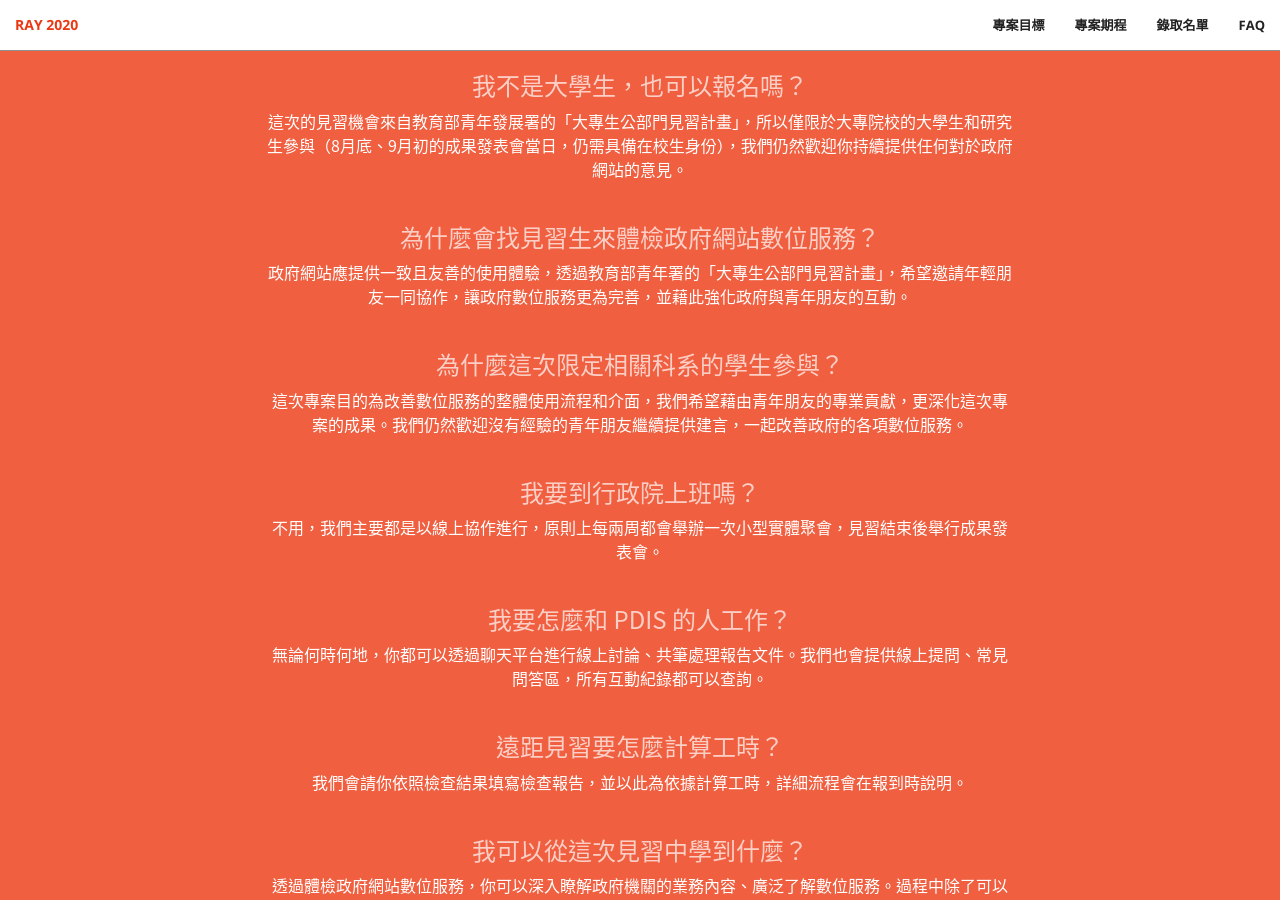
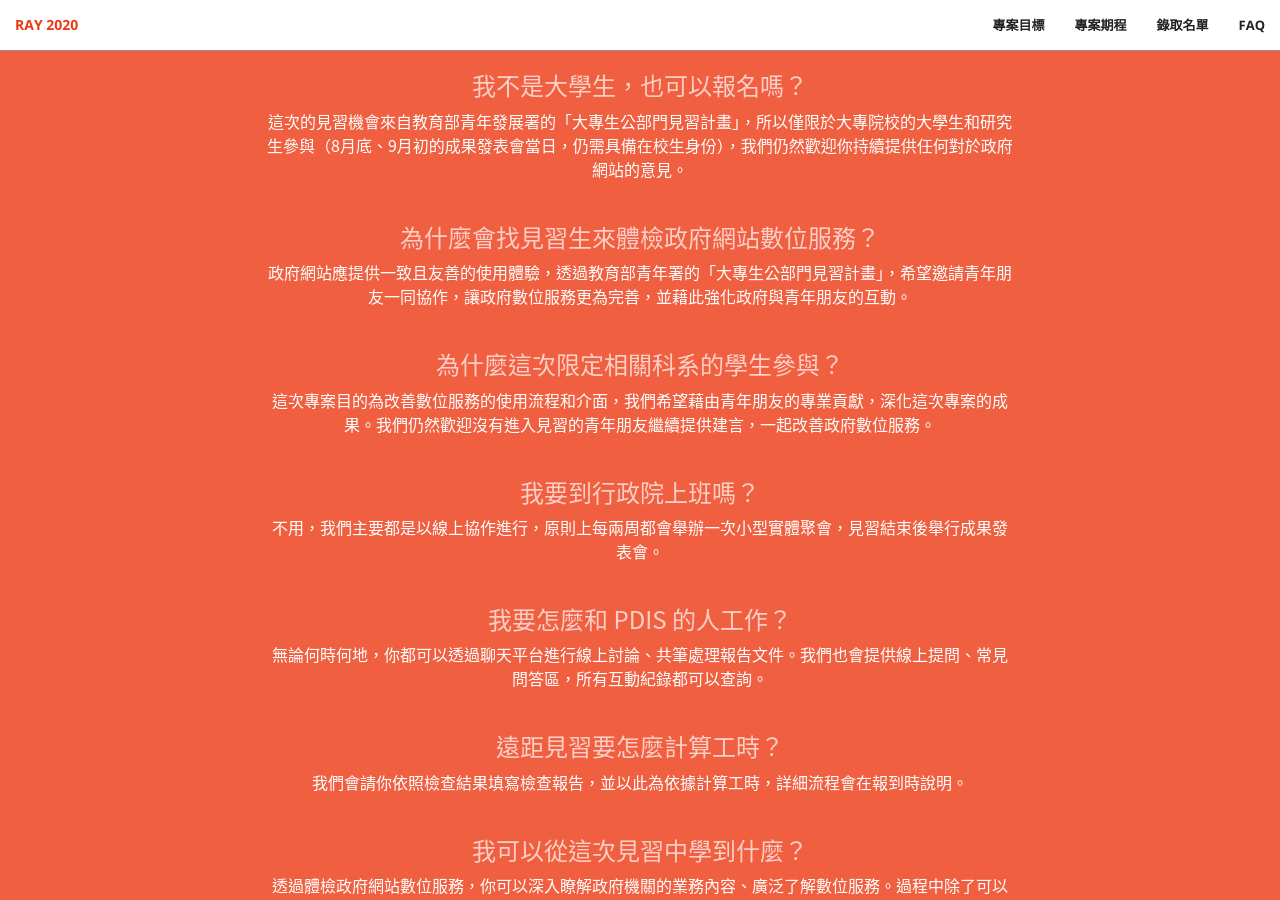
Before and after one commit to PDIS/ray2020-recruit, a Jekyll site: the page built from docs/index.html, in a window 1280 px wide and 900 px high, scrolled down 2513 px. Built offline with Jekyll 4.4.1, drawn with Linux system fonts in a browser that asks for light colours.

Commit message:
Update faq.json

```diff
--- a/docs/_data/faq.json
+++ b/docs/_data/faq.json
@@ -5,11 +5,11 @@
     },
     {
         "q": "為什麼會找見習生來體檢政府網站數位服務？",
-        "a": "政府網站應提供一致且友善的使用體驗，透過教育部青年署的「大專生公部門見習計畫」，希望邀請年輕朋友一同協作，讓政府數位服務更為完善，並藉此強化政府與青年朋友的互動。"
+        "a": "政府網站應提供一致且友善的使用體驗，透過教育部青年署的「大專生公部門見習計畫」，希望邀請青年朋友一同協作，讓政府數位服務更為完善，並藉此強化政府與青年朋友的互動。"
     },
     {
         "q": "為什麼這次限定相關科系的學生參與？",
-        "a": "這次專案目的為改善數位服務的整體使用流程和介面，我們希望藉由青年朋友的專業貢獻，更深化這次專案的成果。我們仍然歡迎沒有經驗的青年朋友繼續提供建言，一起改善政府的各項數位服務。"
+        "a": "這次專案目的為改善數位服務的使用流程和介面，我們希望藉由青年朋友的專業貢獻，深化這次專案的成果。我們仍然歡迎沒有進入見習的青年朋友繼續提供建言，一起改善政府數位服務。"
     },
     {
         "q": "我要到行政院上班嗎？",
```
